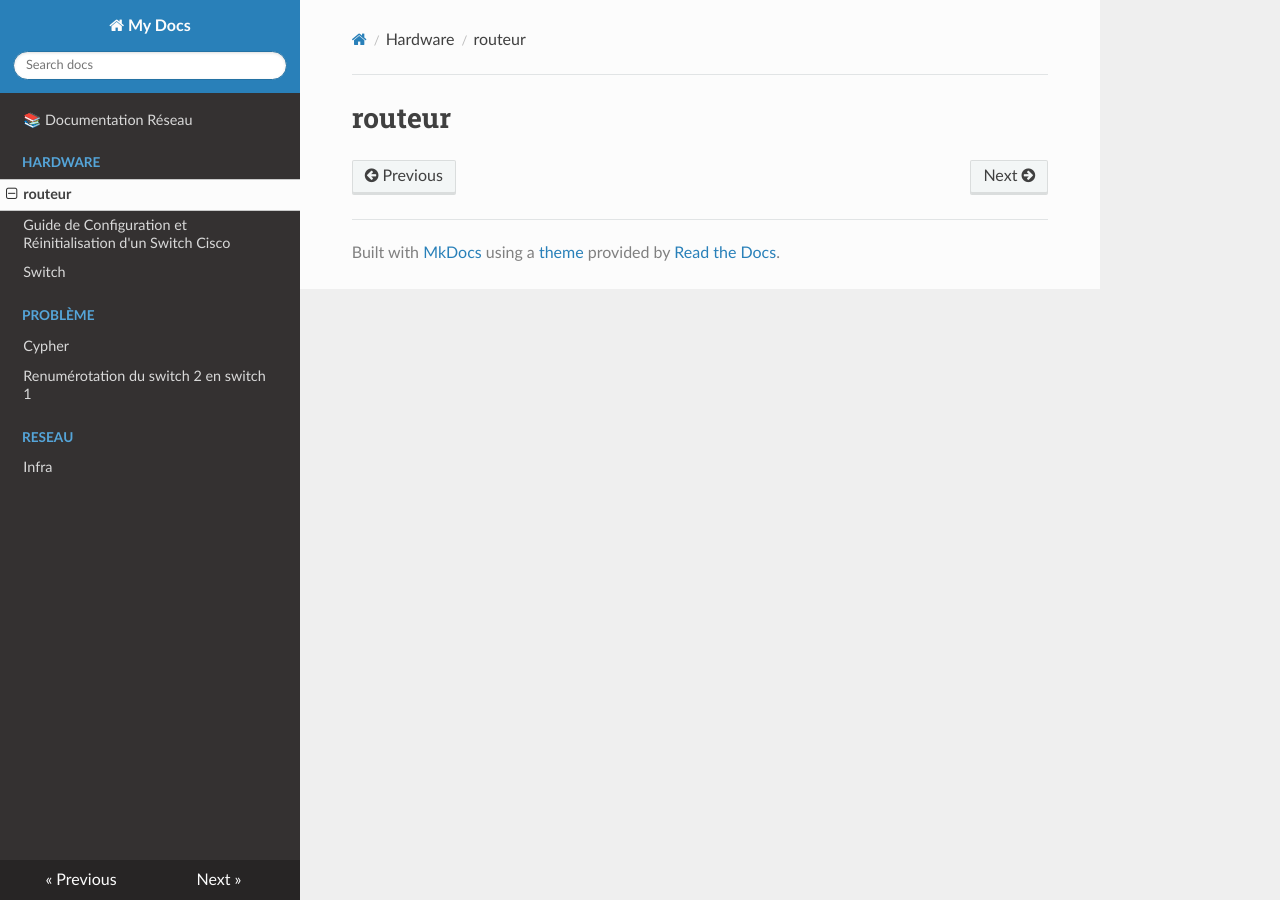
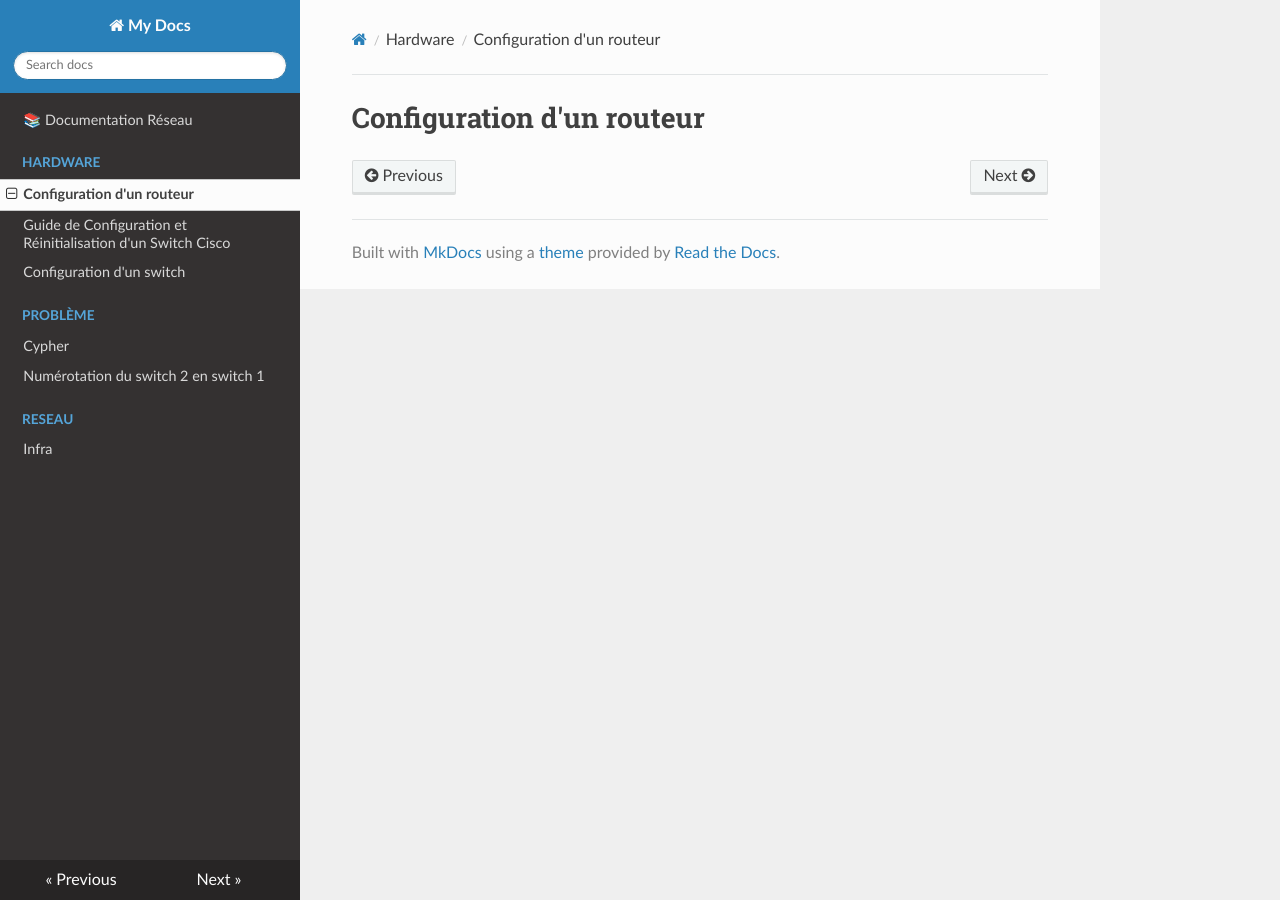
Before and after one commit to MLBOff/Orleans-2027, an MkDocs documentation site: the page built from docs/Hardware/routeur.md, in a window 1280 px wide. Built offline with MkDocs 1.6.1, drawn with Linux system fonts in a browser that asks for light colours; nearby versions of some CDN libraries.

Commit message:
esthetique

```diff
--- a/docs/Hardware/routeur.md
+++ b/docs/Hardware/routeur.md
@@ -1 +1 @@
-# routeur
+# Configuration d'un routeur
--- a/docs/Hardware/switch.md
+++ b/docs/Hardware/switch.md
@@ -0,0 +1,2 @@
+# Configuration d'un switch
+Mot de passe EN : IshIsh
--- a/docs/Problème/Stack.md
+++ b/docs/Problème/Stack.md
@@ -1,4 +1,4 @@
-# Renumérotation du switch 2 en switch 1
+# Numérotation du switch 2 en switch 1
 
 ## Contexte de la situation
 
```
